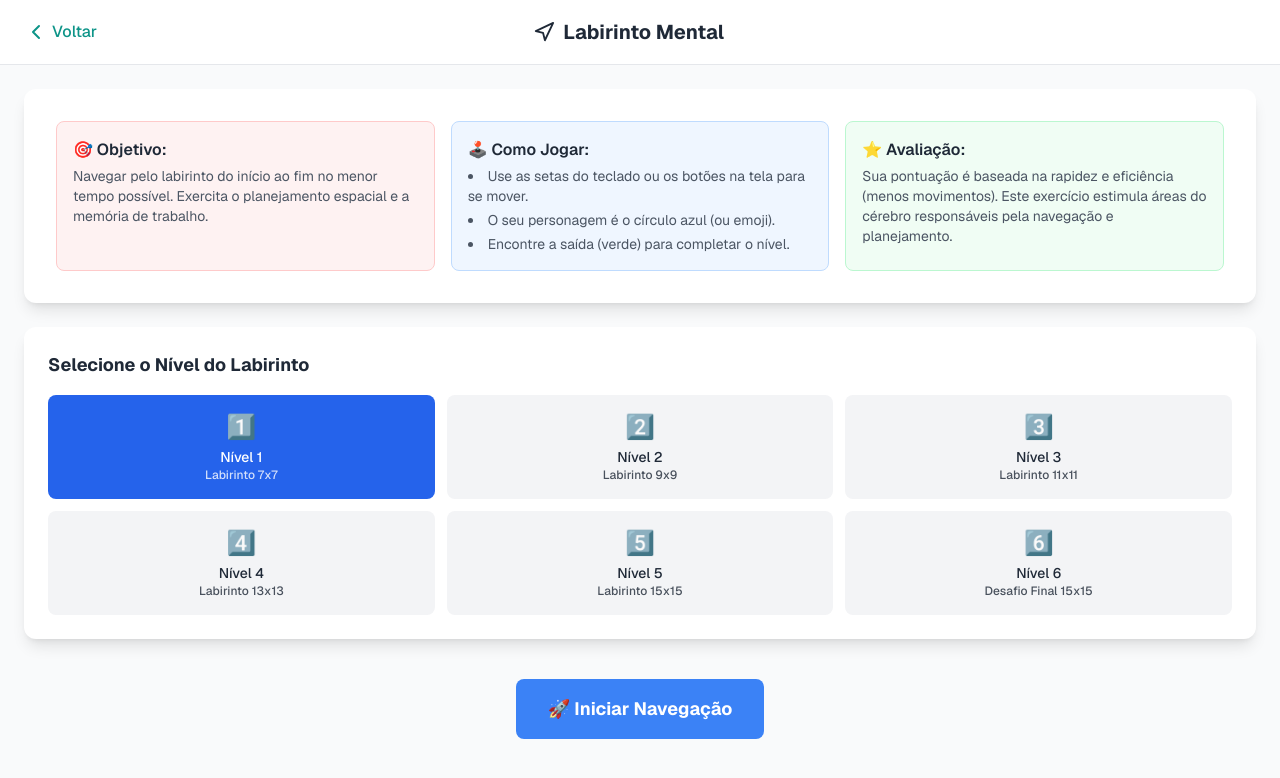
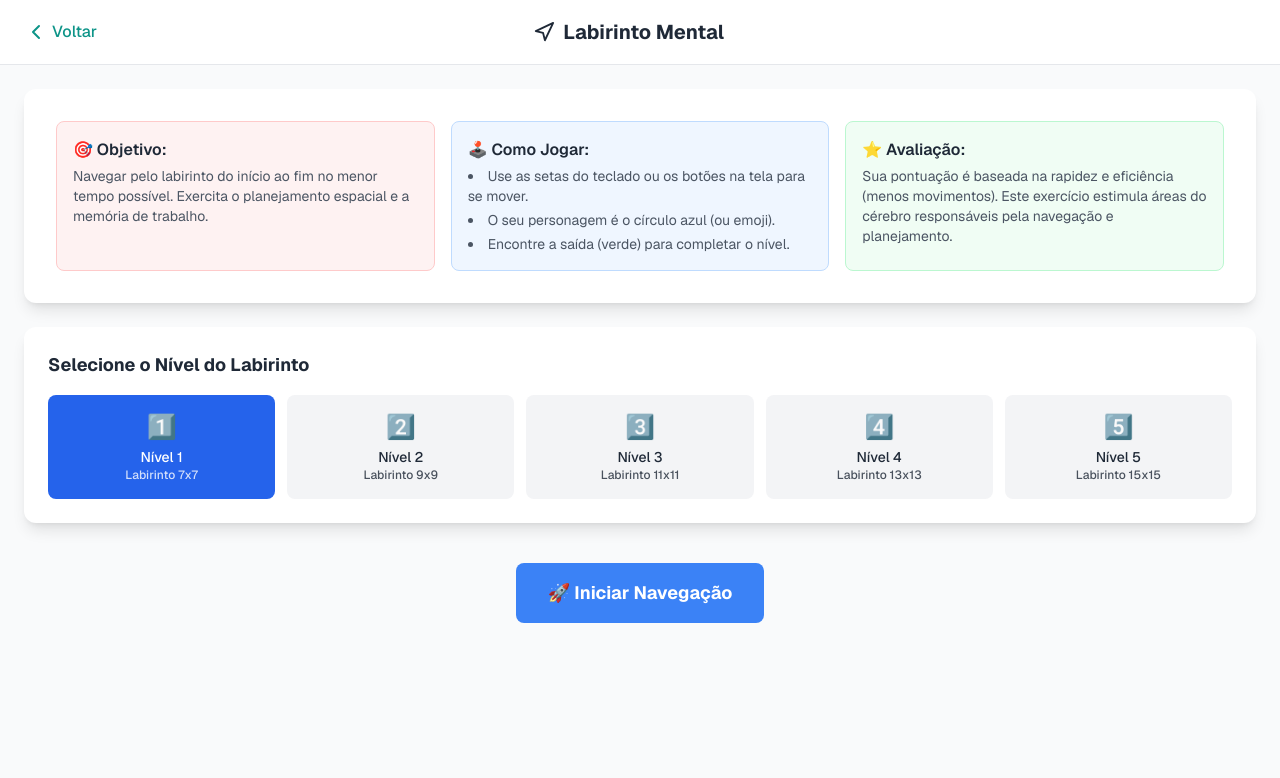
Before and after one commit to ClaudemirWork/teaplus-working, a Next.js app: page /mental-maze in a window 1280 px wide. Shown: the top 778 px of the page. Built offline with nearby package versions, Linux system fonts and the light colour scheme.

Commit message:
Update page.tsx ajuste com remoção do nível 6 do jogo mental maze

```diff
--- a/app/mental-maze/page.tsx
+++ b/app/mental-maze/page.tsx
@@ -63,15 +63,13 @@ export default function MentalMaze() {
     const [moves, setMoves] = useState(0);
     const [salvando, setSalvando] = useState(false);
 
+    // --- NÍVEIS AJUSTADOS PARA 5 ---
     const niveis = [
-        // Níveis 1-5 (sem alterações)
         { id: 1, nome: "Nível 1", dificuldade: "Labirinto 7x7", size: 7, grid: [[1,1,1,1,1,1,1],[1,0,0,0,1,0,1],[1,0,1,0,1,0,1],[1,0,1,0,0,0,1],[1,0,1,1,1,0,1],[1,0,0,0,0,2,1],[1,1,1,1,1,1,1]], start: { x: 1, y: 1 }, end: { x: 5, y: 5 }, timeBonus: 100, timeLimit: 120, icone: "1️⃣" },
         { id: 2, nome: "Nível 2", dificuldade: "Labirinto 9x9", size: 9, grid: [[1,1,1,1,1,1,1,1,1],[1,0,0,0,1,0,0,0,1],[1,0,1,0,1,0,1,0,1],[1,0,1,0,0,0,1,0,1],[1,0,1,1,1,1,1,0,1],[1,0,0,0,0,0,0,0,1],[1,1,1,0,1,1,1,0,1],[1,0,0,0,1,0,0,2,1],[1,1,1,1,1,1,1,1,1]], start: { x: 1, y: 1 }, end: { x: 7, y: 7 }, timeBonus: 150, timeLimit: 150, icone: "2️⃣" },
         { id: 3, nome: "Nível 3", dificuldade: "Labirinto 11x11", size: 11, grid: [[1,1,1,1,1,1,1,1,1,1,1],[1,0,0,0,1,0,0,0,0,0,1],[1,0,1,0,1,0,1,1,1,0,1],[1,0,1,0,0,0,0,0,1,0,1],[1,0,1,1,1,1,1,0,1,0,1],[1,0,0,0,0,0,1,0,0,0,1],[1,1,1,1,1,0,1,1,1,0,1],[1,0,0,0,0,0,0,0,1,0,1],[1,0,1,1,1,1,1,0,1,0,1],[1,0,0,0,0,0,0,0,0,2,1],[1,1,1,1,1,1,1,1,1,1,1]], start: { x: 1, y: 1 }, end: { x: 9, y: 9 }, timeBonus: 200, timeLimit: 180, icone: "3️⃣" },
         { id: 4, nome: "Nível 4", dificuldade: "Labirinto 13x13", size: 13, grid: [[1,1,1,1,1,1,1,1,1,1,1,1,1],[1,0,0,0,0,0,1,0,0,0,0,0,1],[1,0,1,1,1,0,1,0,1,1,1,0,1],[1,0,1,0,0,0,1,0,1,0,0,0,1],[1,0,1,0,1,1,1,0,1,0,1,0,1],[1,0,1,0,1,0,0,0,1,0,1,0,1],[1,0,1,1,1,0,1,1,1,1,1,0,1],[1,0,0,0,1,0,0,0,0,0,1,0,1],[1,1,1,0,1,1,1,1,1,0,1,0,1],[1,0,0,0,0,0,1,0,0,0,1,0,1],[1,0,1,1,1,0,1,0,1,1,1,0,1],[1,0,0,0,1,0,0,0,1,0,0,2,1],[1,1,1,1,1,1,1,1,1,1,1,1,1]], start: { x: 1, y: 1 }, end: { x: 11, y: 11 }, timeBonus: 250, timeLimit: 210, icone: "4️⃣" },
-        { id: 5, nome: "Nível 5", dificuldade: "Labirinto 15x15", size: 15, grid: [[1,1,1,1,1,1,1,1,1,1,1,1,1,1,1],[1,0,1,0,0,0,0,0,1,0,0,0,0,0,1],[1,0,1,0,1,1,1,0,1,0,1,1,1,0,1],[1,0,0,0,1,0,1,0,1,0,1,0,0,0,1],[1,0,1,1,1,0,1,0,1,1,1,0,1,1,1],[1,0,1,0,0,0,1,0,0,0,1,0,1,0,1],[1,1,1,0,1,1,1,1,1,0,1,0,1,0,1],[1,0,0,0,1,0,0,0,1,0,1,0,1,0,1],[1,0,1,1,1,0,1,0,1,0,1,1,1,0,1],[1,0,1,0,0,0,1,0,0,0,1,0,0,0,1],[1,0,1,1,1,1,1,1,1,0,1,0,1,1,1],[1,0,0,0,1,0,0,0,1,0,1,0,1,0,1],[1,0,1,1,1,0,1,0,1,0,1,0,1,0,1],[1,0,0,0,1,0,0,0,1,0,0,0,0,2,1],[1,1,1,1,1,1,1,1,1,1,1,1,1,1,1]], start: { x: 1, y: 1 }, end: { x: 13, y: 13 }, timeBonus: 300, timeLimit: 240, icone: "5️⃣" },
-        // Nível 6 TOTALMENTE RECONSTRUÍDO
-        { id: 6, nome: "Nível 6", dificuldade: "Desafio Final 15x15", size: 15, grid: [[1,1,1,1,1,1,1,1,1,1,1,1,1,1,1],[1,2,0,1,0,0,0,1,0,0,0,1,0,0,1],[1,1,0,1,0,1,0,1,0,1,0,1,0,1,1],[1,0,0,1,0,1,0,0,0,1,0,0,0,1,1],[1,0,1,1,1,1,1,1,1,1,1,1,0,1,1],[1,0,0,0,0,0,0,0,0,0,0,1,0,0,1],[1,1,1,1,1,1,1,0,1,1,0,1,1,0,1],[1,0,0,0,0,0,1,0,1,0,0,0,1,0,1],[1,0,1,1,1,0,1,0,1,0,1,0,1,0,1],[1,0,1,0,1,0,1,1,1,0,1,1,1,0,1],[1,0,1,0,1,0,0,0,0,0,1,0,0,0,1],[1,0,1,0,1,1,1,1,1,0,1,0,1,1,1],[1,0,1,0,0,0,0,0,1,0,1,0,0,0,1],[1,0,1,1,1,1,1,1,1,0,1,1,1,0,1],[1,1,1,1,1,1,1,1,1,1,1,1,1,0,1]], start: { x: 13, y: 13 }, end: { x: 1, y: 1 }, timeBonus: 350, timeLimit: 270, icone: "6️⃣" }
+        { id: 5, nome: "Nível 5", dificuldade: "Labirinto 15x15", size: 15, grid: [[1,1,1,1,1,1,1,1,1,1,1,1,1,1,1],[1,0,1,0,0,0,0,0,1,0,0,0,0,0,1],[1,0,1,0,1,1,1,0,1,0,1,1,1,0,1],[1,0,0,0,1,0,1,0,1,0,1,0,0,0,1],[1,0,1,1,1,0,1,0,1,1,1,0,1,1,1],[1,0,1,0,0,0,1,0,0,0,1,0,1,0,1],[1,1,1,0,1,1,1,1,1,0,1,0,1,0,1],[1,0,0,0,1,0,0,0,1,0,1,0,1,0,1],[1,0,1,1,1,0,1,0,1,0,1,1,1,0,1],[1,0,1,0,0,0,1,0,0,0,1,0,0,0,1],[1,0,1,1,1,1,1,1,1,0,1,0,1,1,1],[1,0,0,0,1,0,0,0,1,0,1,0,1,0,1],[1,0,1,1,1,0,1,0,1,0,1,0,1,0,1],[1,0,0,0,1,0,0,0,1,0,0,0,0,2,1],[1,1,1,1,1,1,1,1,1,1,1,1,1,1,1]], start: { x: 1, y: 1 }, end: { x: 13, y: 13 }, timeBonus: 300, timeLimit: 240, icone: "5️⃣" }
     ];
 
     const currentMaze = niveis.find(n => n.id === currentLevel) || niveis[0];
@@ -215,7 +213,7 @@ export default function MentalMaze() {
 
                         <div className="bg-white rounded-xl shadow-lg p-6">
                             <h2 className="text-lg font-bold text-gray-800 mb-4">Selecione o Nível do Labirinto</h2>
-                            <div className="grid grid-cols-2 md:grid-cols-3 gap-3">
+                            <div className="grid grid-cols-2 md:grid-cols-3 lg:grid-cols-5 gap-3">
                                 {niveis.map((nivel) => (
                                     <button
                                         key={nivel.id}
```
